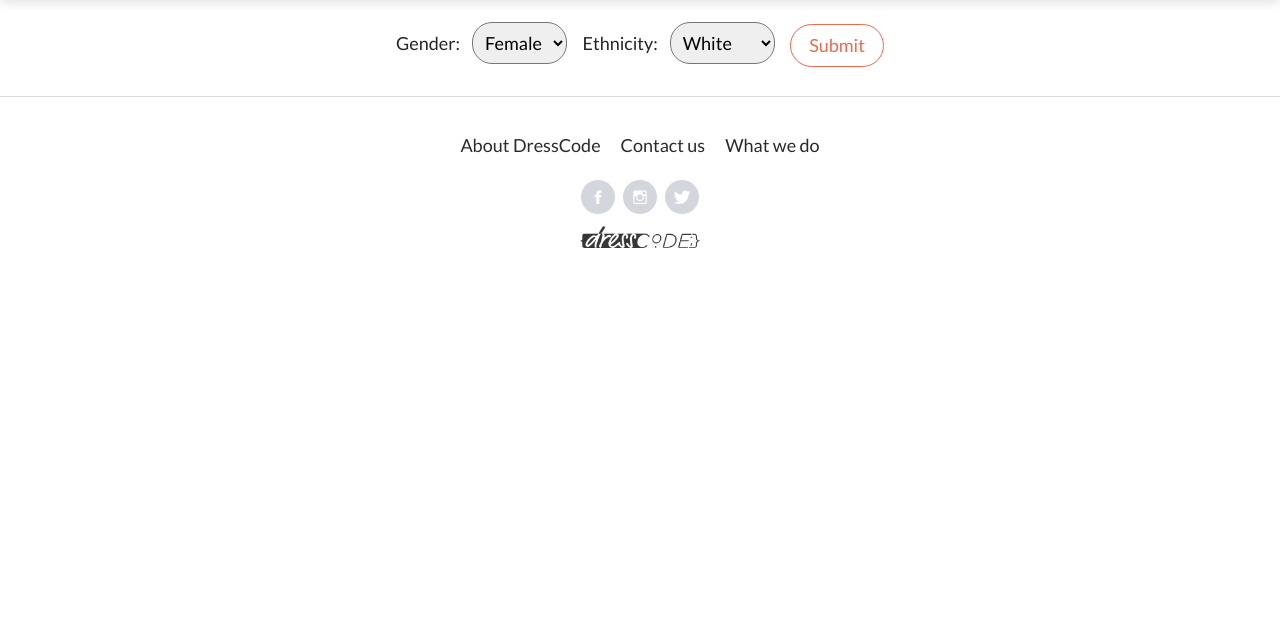
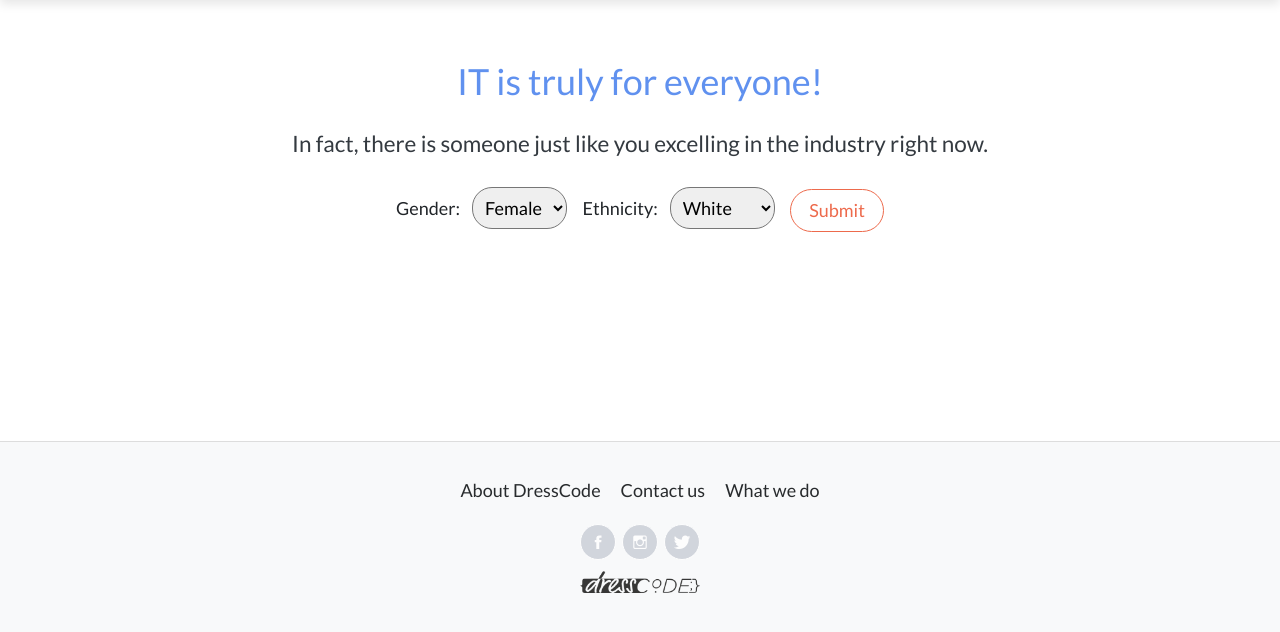
Before and after one commit to Glasgow19/team-8, a Django app: template templates/meet_your_hero.html in a window 1280 px wide. Shown: the part 89-721 px from the top of the page. Run offline with Django 3.2, Linux system fonts and the light colour scheme; the template is opened without the code that fills it: values that come from a table or form of the project are taken from there, others are empty; some libraries are stand-ins or nearby versions; some web fonts are replaced.

Commit message:
Added Titles to each page and cleaned up nav CSS
- Pages: News, Role Model and Videos now have a title & description
- Nav bar CSS was moved to codeforgood.css -> purple-gradient
- Set footer to a light grey

```diff
--- a/static/assets/css/styleaddons.css
+++ b/static/assets/css/styleaddons.css
@@ -37,6 +37,11 @@ html {
 
 body {
     min-height: 100%;
+}
+
+.purple-gradient {
+    background: rgb(117, 82, 157);
+    background: linear-gradient(122deg, rgba(117, 82, 157, 1) 0%, rgba(167, 53, 140, 1) 100%);
 }
 
 /* --------------------------------------------------- */
--- a/templates/base.html
+++ b/templates/base.html
@@ -20,9 +20,7 @@
 </head>
 
 <body>
-<nav style="background: rgb(117,82,157);
-background: linear-gradient(122deg, rgba(117,82,157,1) 0%, rgba(167,53,140,1) 100%);"
-     class="navbar navbar-dark navbar-expand-lg fixed-top bg-white portfolio-navbar">
+<nav class="navbar navbar-dark navbar-expand-lg fixed-top bg-white portfolio-navbar purple-gradient">
     <div class="container">
         <a class="navbar-brand logo" href="{% url 'index' %}">
             <img class="d-xs-block d-sm-block d-md-none d-lg-none d-xl-none ml-3" style="height: 50px" src="{% static 'dressCODE_mobile.png' %}">
@@ -50,7 +48,7 @@ background: linear-gradient(122deg, rgba(117,82,157,1) 0%, rgba(167,53,140,1) 10
 
     {% endblock %}
 </main>
-<footer class="page-footer">
+<footer class="page-footer bg-light">
     <div class="container">
         <div class="links"><a href="https://dresscode.org.uk/">About DressCode</a><a
                 href="https://dresscode.org.uk/get-with-the-program/">Contact us</a><a
--- a/templates/meet_your_hero.html
+++ b/templates/meet_your_hero.html
@@ -6,46 +6,52 @@
 {% endblock %}
 
 {% block main %}
-    <form class = "text-center" action="" method="post">{% csrf_token %}
-        {{ form.as_table}}
-        <button class = "btn dresscode-button" type="submit" value="Submit">Submit</button>
+    <div class="text-center margin-top-50 mb-3">
+        <h2 class="text-info">IT is truly for everyone!</h2>
+        <h5 class="text-dark mt-4">In fact, there is someone just like you excelling in the industry right now.</h5>
+    </div>
+    <form class="text-center" action="" method="post">{% csrf_token %}
+        {{ form.as_table }}
+        <button class="btn dresscode-button" type="submit" value="Submit">Submit</button>
     </form>
 
-    <div class="container margin-top-20">
+    <div class="container margin-top-20" style="margin-bottom: 200px">
 
-    {% if rolemodels %}
-           {% for rolemodel in rolemodels %}
+        {% if rolemodels %}
+            {% for rolemodel in rolemodels %}
                 <div class="row margin-top-10">
                     <div class="col-md-4">
                         <div class="text-center">
                             <div>
-                                <a href="#"><img src="{% static rolemodel.picture.url %}" class="height-200 width-200 photo-fit-mobile round-edges-circle" alt="item image"></a>
+                                <a href="#"><img src="{% static rolemodel.picture.url %}"
+                                                 class="height-200 width-200 photo-fit-mobile round-edges-circle"
+                                                 alt="item image"></a>
                             </div>
                         </div>
                     </div>
                     <div class="text-box text-box-mobile col-md-8 height-200">
                         <div class="row">
-                            <span><strong>Title: </strong>{{rolemodel.title}}</span>
+                            <span><strong>Title: </strong>{{ rolemodel.title }}</span>
                         </div>
                         <div class="row">
                             {% if rolemodel.description|length > 200 %}
-                                <span><strong>Description: </strong>{{rolemodel.description|slice:"0:200"}}...</span>
+                                <span><strong>Description: </strong>{{ rolemodel.description|slice:"0:200" }}...</span>
                             {% else %}
-                                <span><strong>Description: </strong>{{rolemodel.description}}</span>
+                                <span><strong>Description: </strong>{{ rolemodel.description }}</span>
                             {% endif %}
                         </div>
                         <div class="row">
-                            <span><strong>Gender: </strong>{{rolemodel.gender}}</span>
+                            <span><strong>Gender: </strong>{{ rolemodel.gender }}</span>
                         </div>
                         <div class="row">
-                                <span><strong>Ethnicity: </strong>{{rolemodel.ethnicity}}</span>
+                            <span><strong>Ethnicity: </strong>{{ rolemodel.ethnicity }}</span>
                         </div>
                         <div class="row">
-                                <span><strong>Position: </strong>{{rolemodel.position}}</span>
+                            <span><strong>Position: </strong>{{ rolemodel.position }}</span>
                         </div>
                     </div>
                 </div>
-        {% endfor %}
-    </div>
-    {% endif %}
+            {% endfor %}
+            </div>
+        {% endif %}
 {% endblock %}
--- a/templates/news.html
+++ b/templates/news.html
@@ -6,6 +6,10 @@
 {% endblock %}
 
 {% block main %}
+    <div class="text-center margin-top-50 mb-3">
+        <h2 class="text-info">Happening in tech right now!</h2>
+    </div>
+    <br>
     <div class="container margin-top-20">
 
 {% if news_articles %}
--- a/templates/videos.html
+++ b/templates/videos.html
@@ -6,6 +6,10 @@
 {% endblock %}
 
 {% block main %}
+     <div class="text-center margin-top-50 mb-3">
+        <h2 class="text-info">Hit Play!</h2>
+    </div>
+    <br>
     <div class="container margin-top-20">
 
     {% if video_articles %}
```
